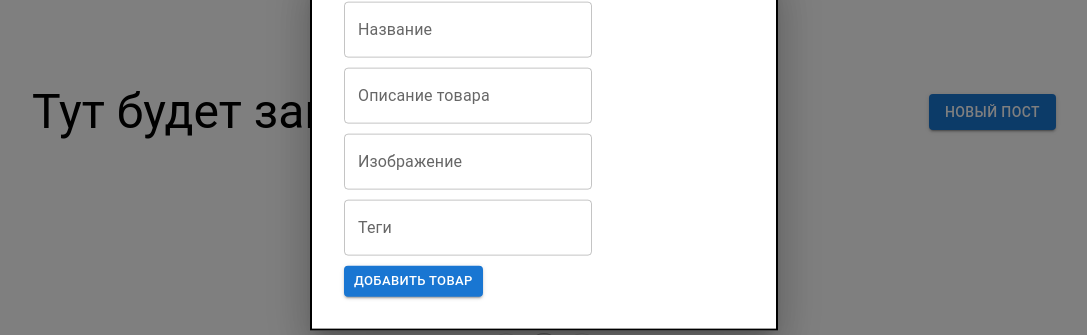
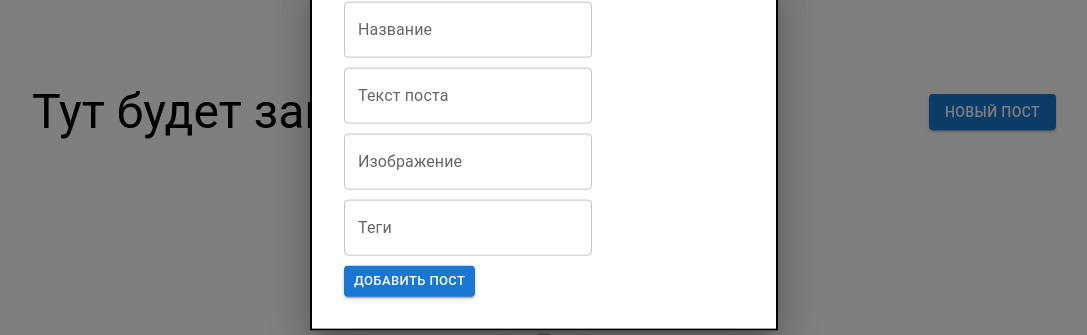
Before and after one commit to sopel1996/sberuniverse_dz_react_posts, a React app: page /all_posts in a window 1280 px wide. Both pictures are taken after a click on the button "НОВЫЙ ПОСТ". Shown: the part 251-586 px from the top of the page, without its empty margins (96-1183 px from the left). Built offline with nearby package versions, Linux system fonts and the light colour scheme.

Commit message:
fix label

```diff
--- a/src/components/Modal/index.js
+++ b/src/components/Modal/index.js
@@ -63,7 +63,7 @@ export const Modal = ({open,handleOpen,handleClose}) => {
                       <TextField label='Название' name='inputName' variant='outlined' />
                   </Grid>
                   <Grid item>
-                      <TextField label='Описание товара' name='inputText' variant='outlined' />
+                      <TextField label='Текст поста' name='inputText' variant='outlined' />
                   </Grid>
                   <Grid item>
                       <TextField label='Изображение' name='inputImg' variant='outlined' />
@@ -73,7 +73,7 @@ export const Modal = ({open,handleOpen,handleClose}) => {
                   </Grid>
                   <Grid item>
                       <Button type='submit' variant='contained' size='small'>
-                          Добавить товар
+                          Добавить пост
                       </Button>
                   </Grid>
               </Grid>
```
